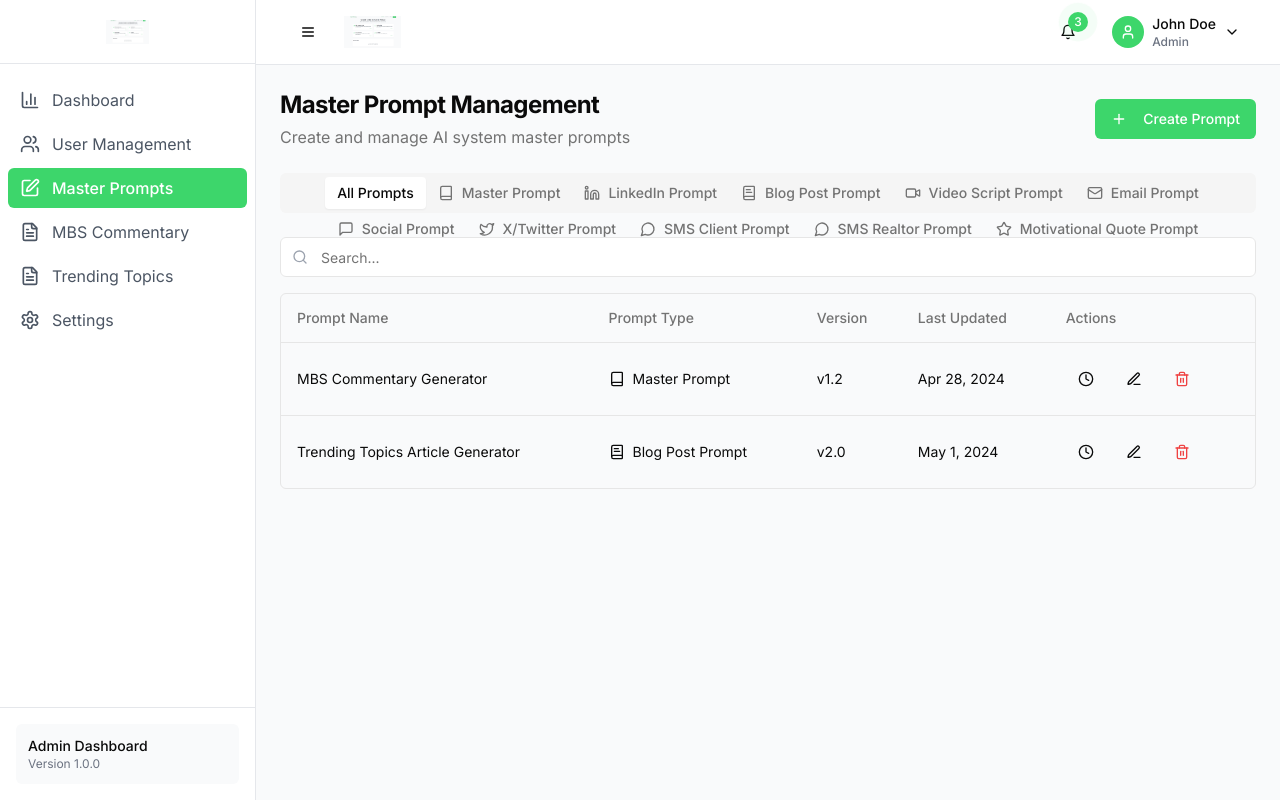
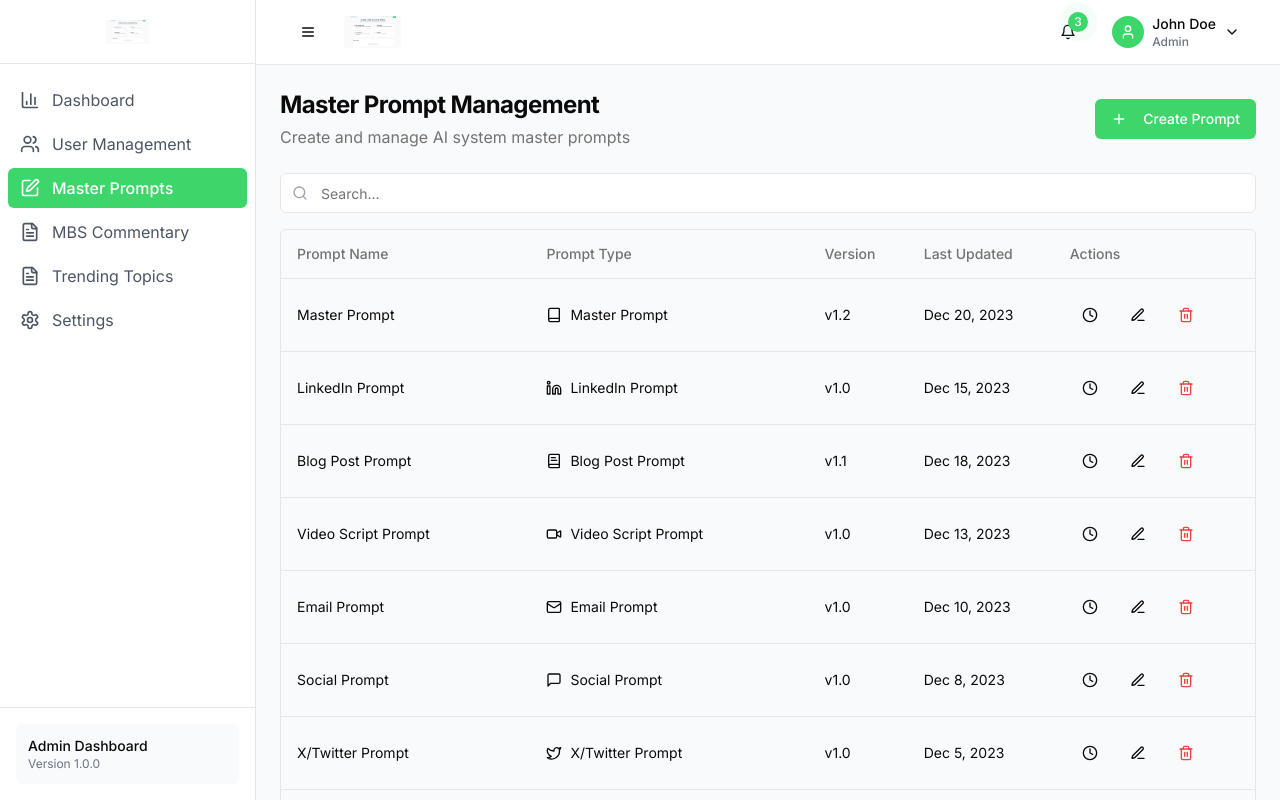
Before and after one commit to 2671parmar/backend-nextrendai, a React (Vite) app: page /prompts in a window 1280 px wide. Built offline with nearby package versions, Linux system fonts and the light colour scheme.

Commit message:
Refactor: Display prompts in a list
Display prompts in a list on the Master Prompt Management page.

```diff
--- a/src/components/prompts/PromptForm.tsx
+++ b/src/components/prompts/PromptForm.tsx
@@ -131,7 +131,7 @@ export const PromptForm = ({
                 <FormItem>
                   <FormLabel>Prompt Name</FormLabel>
                   <FormControl>
-                    <Input placeholder="e.g., MBS Commentary Generator" {...field} />
+                    <Input placeholder="e.g., Master Prompt" {...field} />
                   </FormControl>
                   <FormMessage />
                 </FormItem>
--- a/src/data/mockData.ts
+++ b/src/data/mockData.ts
@@ -1,4 +1,3 @@
-
 import { ContentArticle, ContentCategory, MasterPrompt, Role, User } from "@/types";
 
 export const mockUsers: User[] = [
@@ -47,51 +46,171 @@ export const mockUsers: User[] = [
   },
 ];
 
-export const mockPrompts: MasterPrompt[] = [
+export const mockPrompts = [
   {
     id: "1",
-    name: "MBS Commentary Generator",
-    content: "You are a mortgage market expert writing a daily MBS commentary. Your goal is to explain today's mortgage bond market movements in simple terms that mortgage professionals can share with their clients. Break down complex concepts and avoid technical jargon. Include: 1) A brief overview of today's MBS price movements, 2) How these movements might affect mortgage rates, 3) Key factors influencing today's market (economic data, Fed decisions, global events, etc.), 4) A simple explanation of what this means for homebuyers and homeowners considering refinancing. Keep the tone professional but conversational. The total commentary should be 300-400 words.",
+    name: "Master Prompt",
+    content: "This is a master prompt that controls the AI behavior across all platforms.",
     type: "Master Prompt",
     version: "v1.2",
-    updatedAt: new Date("2024-04-28"),
+    updatedAt: new Date('2023-12-20'),
     history: [
       {
         version: "v1.2",
-        content: "You are a mortgage market expert writing a daily MBS commentary. Your goal is to explain today's mortgage bond market movements in simple terms that mortgage professionals can share with their clients. Break down complex concepts and avoid technical jargon. Include: 1) A brief overview of today's MBS price movements, 2) How these movements might affect mortgage rates, 3) Key factors influencing today's market (economic data, Fed decisions, global events, etc.), 4) A simple explanation of what this means for homebuyers and homeowners considering refinancing. Keep the tone professional but conversational. The total commentary should be 300-400 words.",
-        updatedAt: new Date("2024-04-28"),
+        content: "This is a master prompt that controls the AI behavior across all platforms.",
+        updatedAt: new Date('2023-12-20'),
       },
       {
         version: "v1.1",
-        content: "You are a mortgage market expert writing a daily MBS commentary. Explain today's mortgage bond market movements in simple terms for mortgage professionals to share with clients. Avoid technical jargon. Include: 1) Today's MBS price movements, 2) Effects on mortgage rates, 3) Key influential factors, 4) What this means for homebuyers and refinancers. Keep tone professional but accessible. Commentary should be 300-400 words.",
-        updatedAt: new Date("2024-03-15"),
+        content: "This is a master prompt that controls the AI behavior.",
+        updatedAt: new Date('2023-12-10'),
       },
       {
         version: "v1.0",
-        content: "Create a daily MBS market commentary for mortgage professionals. Explain bond price movements, rate impacts, and market factors. Make it client-friendly and 300 words max.",
-        updatedAt: new Date("2024-02-01"),
-      },
-    ],
+        content: "This is a master prompt.",
+        updatedAt: new Date('2023-12-01'),
+      }
+    ]
   },
   {
     id: "2",
-    name: "Trending Topics Article Generator",
-    content: "You are a mortgage industry content creator writing an informative article about a trending topic in real estate or mortgages. Your article should be educational, timely, and provide value to potential homebuyers or current homeowners. Include: 1) A compelling headline that clearly states the topic, 2) An introduction that explains why this topic matters now, 3) 3-5 main points with subheadings, 4) Practical tips or action items readers can take, 5) A conclusion that summarizes the key takeaways. Avoid industry jargon, and when technical terms must be used, explain them clearly. The tone should match the client's brand voice as specified. The article should be 600-800 words and formatted for easy reading with short paragraphs and bulleted lists where appropriate.",
-    type: "Blog Post Prompt",
-    version: "v2.0",
-    updatedAt: new Date("2024-05-01"),
+    name: "LinkedIn Prompt",
+    content: "Generate professional LinkedIn posts focused on mortgage and real estate industry insights.",
+    type: "LinkedIn Prompt",
+    version: "v1.0",
+    updatedAt: new Date('2023-12-15'),
     history: [
       {
-        version: "v2.0",
-        content: "You are a mortgage industry content creator writing an informative article about a trending topic in real estate or mortgages. Your article should be educational, timely, and provide value to potential homebuyers or current homeowners. Include: 1) A compelling headline that clearly states the topic, 2) An introduction that explains why this topic matters now, 3) 3-5 main points with subheadings, 4) Practical tips or action items readers can take, 5) A conclusion that summarizes the key takeaways. Avoid industry jargon, and when technical terms must be used, explain them clearly. The tone should match the client's brand voice as specified. The article should be 600-800 words and formatted for easy reading with short paragraphs and bulleted lists where appropriate.",
-        updatedAt: new Date("2024-05-01"),
+        version: "v1.0",
+        content: "Generate professional LinkedIn posts focused on mortgage and real estate industry insights.",
+        updatedAt: new Date('2023-12-15'),
+      }
+    ]
+  },
+  {
+    id: "3",
+    name: "Blog Post Prompt",
+    content: "Create informative blog posts about mortgage trends, interest rates, and housing market analysis.",
+    type: "Blog Post Prompt",
+    version: "v1.1",
+    updatedAt: new Date('2023-12-18'),
+    history: [
+      {
+        version: "v1.1",
+        content: "Create informative blog posts about mortgage trends, interest rates, and housing market analysis.",
+        updatedAt: new Date('2023-12-18'),
       },
       {
         version: "v1.0",
-        content: "Write an informative article about a current trend in mortgages or real estate. Include a headline, introduction, main points, and conclusion. Make it educational and avoid jargon. 600-800 words.",
-        updatedAt: new Date("2024-02-15"),
-      },
-    ],
+        content: "Create informative blog posts about mortgage trends.",
+        updatedAt: new Date('2023-12-05'),
+      }
+    ]
+  },
+  {
+    id: "4",
+    name: "Video Script Prompt",
+    content: "Generate engaging video scripts explaining mortgage concepts and market updates.",
+    type: "Video Script Prompt",
+    version: "v1.0",
+    updatedAt: new Date('2023-12-13'),
+    history: [
+      {
+        version: "v1.0",
+        content: "Generate engaging video scripts explaining mortgage concepts and market updates.",
+        updatedAt: new Date('2023-12-13'),
+      }
+    ]
+  },
+  {
+    id: "5",
+    name: "Email Prompt",
+    content: "Create personalized email templates for client outreach and follow-up communications.",
+    type: "Email Prompt",
+    version: "v1.0",
+    updatedAt: new Date('2023-12-10'),
+    history: [
+      {
+        version: "v1.0",
+        content: "Create personalized email templates for client outreach and follow-up communications.",
+        updatedAt: new Date('2023-12-10'),
+      }
+    ]
+  },
+  {
+    id: "6",
+    name: "Social Prompt",
+    content: "Generate engaging social media content for multiple platforms focused on mortgage and real estate topics.",
+    type: "Social Prompt",
+    version: "v1.0",
+    updatedAt: new Date('2023-12-08'),
+    history: [
+      {
+        version: "v1.0",
+        content: "Generate engaging social media content for multiple platforms focused on mortgage and real estate topics.",
+        updatedAt: new Date('2023-12-08'),
+      }
+    ]
+  },
+  {
+    id: "7",
+    name: "X/Twitter Prompt",
+    content: "Create concise, informative tweets about mortgage rates, housing market updates, and financial tips.",
+    type: "X/Twitter Prompt",
+    version: "v1.0",
+    updatedAt: new Date('2023-12-05'),
+    history: [
+      {
+        version: "v1.0",
+        content: "Create concise, informative tweets about mortgage rates, housing market updates, and financial tips.",
+        updatedAt: new Date('2023-12-05'),
+      }
+    ]
+  },
+  {
+    id: "8",
+    name: "SMS Client Prompt",
+    content: "Generate short, personalized SMS messages for client communication and updates.",
+    type: "SMS Client Prompt",
+    version: "v1.0",
+    updatedAt: new Date('2023-12-03'),
+    history: [
+      {
+        version: "v1.0",
+        content: "Generate short, personalized SMS messages for client communication and updates.",
+        updatedAt: new Date('2023-12-03'),
+      }
+    ]
+  },
+  {
+    id: "9",
+    name: "SMS Realtor Prompt",
+    content: "Create professional SMS templates for realtor partner communications and referrals.",
+    type: "SMS Realtor Prompt",
+    version: "v1.0",
+    updatedAt: new Date('2023-12-01'),
+    history: [
+      {
+        version: "v1.0",
+        content: "Create professional SMS templates for realtor partner communications and referrals.",
+        updatedAt: new Date('2023-12-01'),
+      }
+    ]
+  },
+  {
+    id: "10",
+    name: "Motivational Quote Prompt",
+    content: "Generate inspirational quotes related to homeownership, financial success, and personal growth.",
+    type: "Motivational Quote Prompt",
+    version: "v1.0",
+    updatedAt: new Date('2023-11-28'),
+    history: [
+      {
+        version: "v1.0",
+        content: "Generate inspirational quotes related to homeownership, financial success, and personal growth.",
+        updatedAt: new Date('2023-11-28'),
+      }
+    ]
   },
 ];
 
--- a/src/pages/MasterPrompts.tsx
+++ b/src/pages/MasterPrompts.tsx
@@ -1,3 +1,4 @@
+
 import { useState } from "react";
 import { format } from "date-fns";
 import { toast } from "sonner";
@@ -23,7 +24,6 @@ import PromptForm from "@/components/prompts/PromptForm";
 import PromptHistory from "@/components/prompts/PromptHistory";
 import ConfirmDialog from "@/components/common/ConfirmDialog";
 import { Button } from "@/components/ui/button";
-import { Tabs, TabsList, TabsTrigger } from "@/components/ui/tabs";
 import { mockPrompts } from "@/data/mockData";
 import { MasterPrompt } from "@/types";
 
@@ -40,19 +40,6 @@ const promptTypeIcons: Record<string, React.ReactNode> = {
   "Motivational Quote Prompt": <Star className="h-4 w-4" />
 };
 
-const promptTypes = [
-  "Master Prompt",
-  "LinkedIn Prompt",
-  "Blog Post Prompt",
-  "Video Script Prompt",
-  "Email Prompt",
-  "Social Prompt",
-  "X/Twitter Prompt",
-  "SMS Client Prompt",
-  "SMS Realtor Prompt",
-  "Motivational Quote Prompt"
-];
-
 const MasterPrompts = () => {
   const [prompts, setPrompts] = useState<MasterPrompt[]>(mockPrompts);
   const [selectedPrompt, setSelectedPrompt] = useState<MasterPrompt | null>(null);
@@ -60,7 +47,6 @@ const MasterPrompts = () => {
   const [isHistoryDialogOpen, setIsHistoryDialogOpen] = useState(false);
   const [isDeleteDialogOpen, setIsDeleteDialogOpen] = useState(false);
   const [isEdit, setIsEdit] = useState(false);
-  const [selectedType, setSelectedType] = useState<string>("all");
 
   const handleAddPrompt = () => {
     setIsEdit(false);
@@ -187,10 +173,6 @@ const MasterPrompts = () => {
     }
   };
 
-  const filteredPrompts = selectedType === "all"
-    ? prompts
-    : prompts.filter(prompt => prompt.type === selectedType);
-
   const columns = [
     {
       header: "Prompt Name",
@@ -274,23 +256,9 @@ const MasterPrompts = () => {
         }}
       />
 
-      <div className="mb-6">
-        <Tabs defaultValue="all" onValueChange={(value) => setSelectedType(value)} className="w-full">
-          <TabsList className="flex flex-wrap mb-4">
-            <TabsTrigger value="all" className="mb-1">All Prompts</TabsTrigger>
-            {promptTypes.map((type) => (
-              <TabsTrigger key={type} value={type} className="mb-1 flex items-center gap-2">
-                {promptTypeIcons[type]}
-                {type}
-              </TabsTrigger>
-            ))}
-          </TabsList>
-        </Tabs>
-      </div>
-
       <DataTable
         columns={columns}
-        data={filteredPrompts}
+        data={prompts}
         searchField="name"
         onRowClick={(prompt) => handleEditPrompt(prompt)}
       />
```
